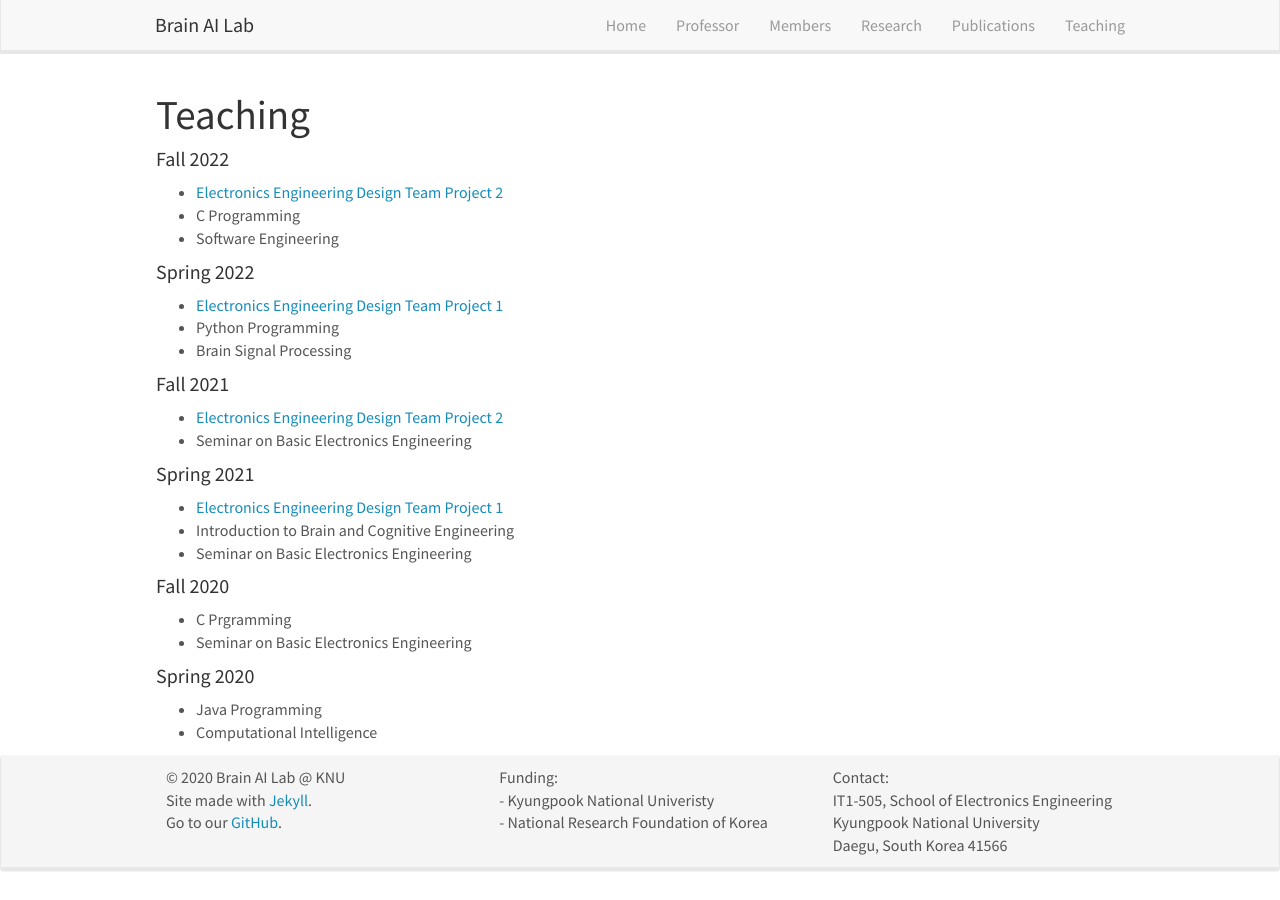
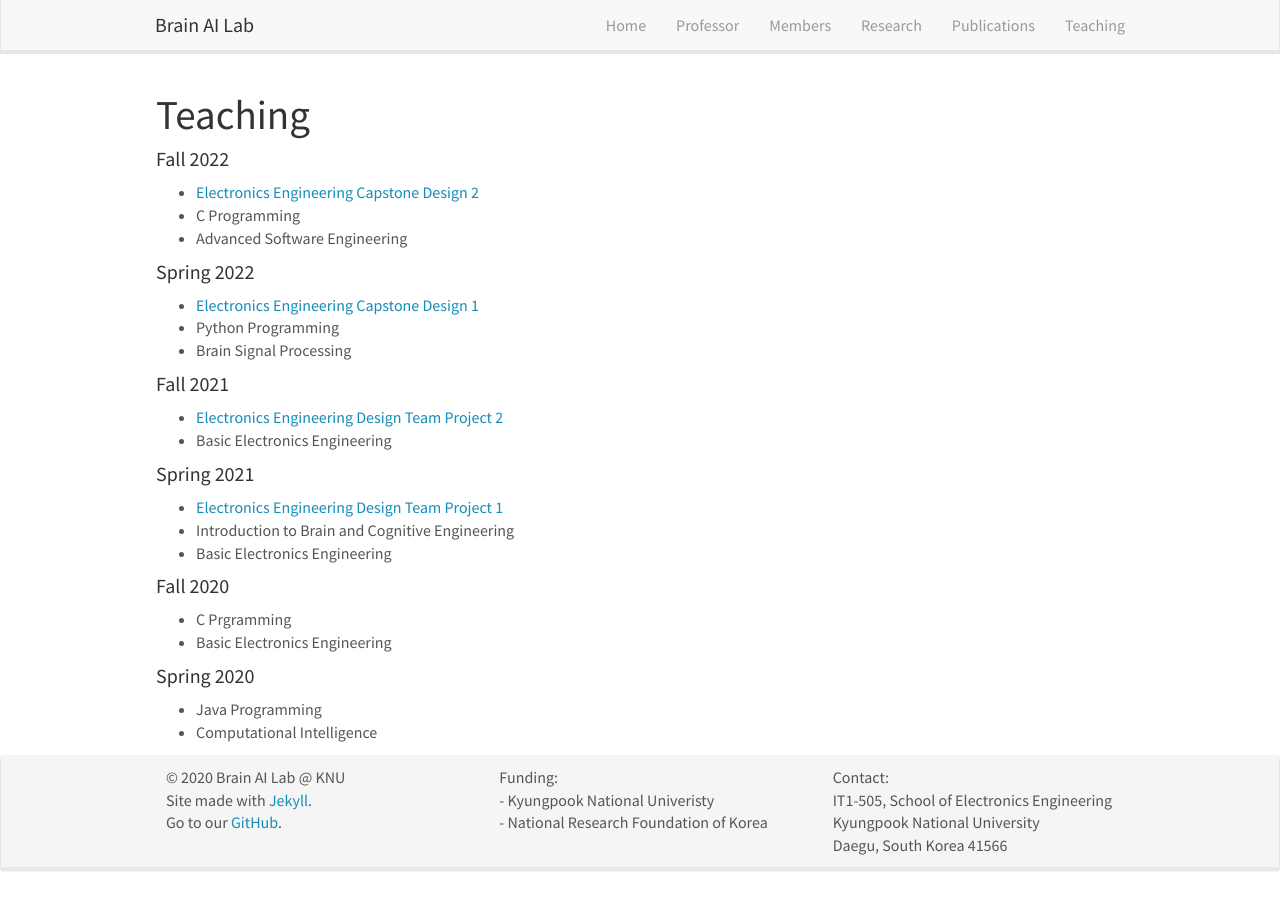
Before and after one commit to KNU-BrainAI/knu-brainai.github.io, a Jekyll site: the page built from _pages/teaching.md, in a window 1280 px wide. Built offline with Jekyll 4.4.1, drawn with Linux system fonts in a browser that asks for light colours; nearby versions of some CDN libraries.

Commit message:
Update teaching.md

```diff
--- a/_pages/teaching.md
+++ b/_pages/teaching.md
@@ -9,27 +9,27 @@ permalink: /teaching/
 
 # Teaching
 #### Fall 2022
-- [Electronics Engineering Design Team Project 2](https://github.com/KNU-BrainAI-Capstone2022)
+- [Electronics Engineering Capstone Design 2](https://github.com/KNU-BrainAI-Capstone2022)
 - C Programming
-- Software Engineering
+- Advanced Software Engineering
 
 #### Spring 2022
-- [Electronics Engineering Design Team Project 1](https://github.com/KNU-BrainAI-Capstone2022)
+- [Electronics Engineering Capstone Design 1](https://github.com/KNU-BrainAI-Capstone2022)
 - Python Programming
 - Brain Signal Processing
 
 #### Fall 2021
 - [Electronics Engineering Design Team Project 2](https://github.com/KNU-BrainAI-Capstone2021)
-- Seminar on Basic Electronics Engineering
+- Basic Electronics Engineering
 
 #### Spring 2021
 - [Electronics Engineering Design Team Project 1](https://github.com/KNU-BrainAI-Capstone2021)
 - Introduction to Brain and Cognitive Engineering
-- Seminar on Basic Electronics Engineering
+- Basic Electronics Engineering
 
 #### Fall 2020
 - C Prgramming
-- Seminar on Basic Electronics Engineering
+- Basic Electronics Engineering
 
 #### Spring 2020
 - Java Programming
```
